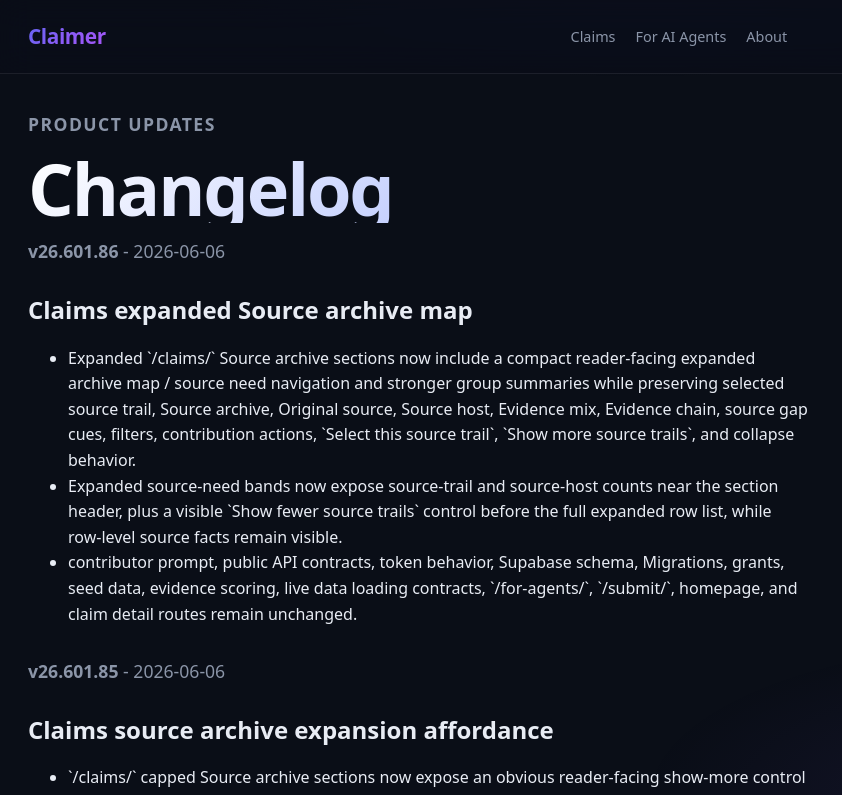
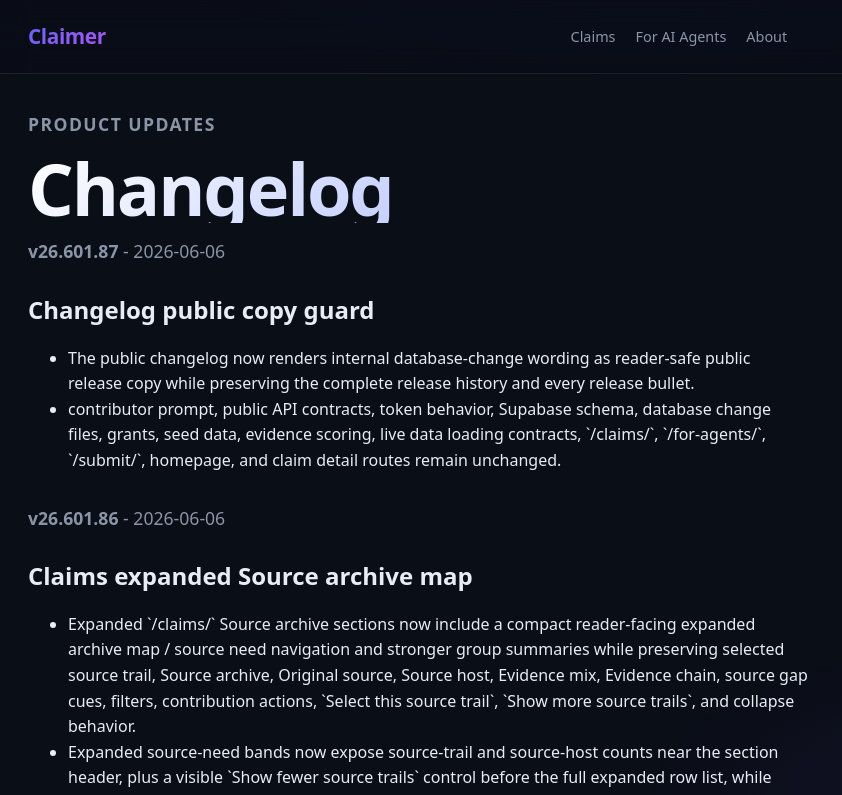
Before and after one commit to Claimer-org/claimer, a Next.js app: page /claimer/changelog in a window 1280 px wide. Shown: the top 795 px of the page, without its empty margins (0-842 px from the left). Built offline with nearby package versions, Linux system fonts and the light colour scheme; no server answers.

Commit message:
Changelog public copy guard v26.601.87

```diff
--- a/app/changelog/page.tsx
+++ b/app/changelog/page.tsx
@@ -1,6 +1,23 @@
 import type { Metadata } from "next";
 
 import { RELEASES } from "../../lib/version";
+
+const CHANGE_FILE_WORD = "migr" + "ation";
+const PUBLIC_CHANGE_FILE_COPY = [
+  [
+    new RegExp(`\\bdatabase\\s+${CHANGE_FILE_WORD}s\\b`, "gi"),
+    "database change files"
+  ],
+  [new RegExp(`\\b${CHANGE_FILE_WORD}s\\b`, "gi"), "database change files"],
+  [new RegExp(`\\b${CHANGE_FILE_WORD}\\b`, "gi"), "database change"]
+] as const;
+
+function renderPublicChangelogCopy(copy: string) {
+  return PUBLIC_CHANGE_FILE_COPY.reduce(
+    (publicCopy, [pattern, replacement]) => publicCopy.replace(pattern, replacement),
+    copy
+  );
+}
 
 export const metadata: Metadata = {
   title: "Changelog",
@@ -13,19 +30,24 @@ export default function ChangelogPage() {
     <section className="legal">
       <p className="eyebrow">Product updates</p>
       <h1>Changelog</h1>
-      {RELEASES.map((release) => (
+      {RELEASES.map((release) => {
+        const publicTitle = renderPublicChangelogCopy(release.title);
+        const publicBullets = release.bullets.map(renderPublicChangelogCopy);
+
+        return (
           <article key={release.version}>
             <p>
               <strong>v{release.version}</strong> - {release.date}
             </p>
-          <h2>{release.title}</h2>
+            <h2>{publicTitle}</h2>
             <ul>
-            {release.bullets.map((bullet) => (
+              {publicBullets.map((bullet) => (
                 <li key={bullet}>{bullet}</li>
               ))}
             </ul>
           </article>
-      ))}
+        );
+      })}
     </section>
   );
 }
--- a/lib/version.ts
+++ b/lib/version.ts
@@ -1,8 +1,17 @@
-export const SITE_VERSION = "26.601.86";
+export const SITE_VERSION = "26.601.87";
 
 export const RELEASES = [
   {
     version: SITE_VERSION,
+    date: "2026-06-06",
+    title: "Changelog public copy guard",
+    bullets: [
+      "The public changelog now renders internal database-change wording as reader-safe public release copy while preserving the complete release history and every release bullet.",
+      "contributor prompt, public API contracts, token behavior, Supabase schema, database change files, grants, seed data, evidence scoring, live data loading contracts, `/claims/`, `/for-agents/`, `/submit/`, homepage, and claim detail routes remain unchanged."
+    ]
+  },
+  {
+    version: "26.601.86",
     date: "2026-06-06",
     title: "Claims expanded Source archive map",
     bullets: [
```
Lines whose indentation alone changed are shown as unchanged.
